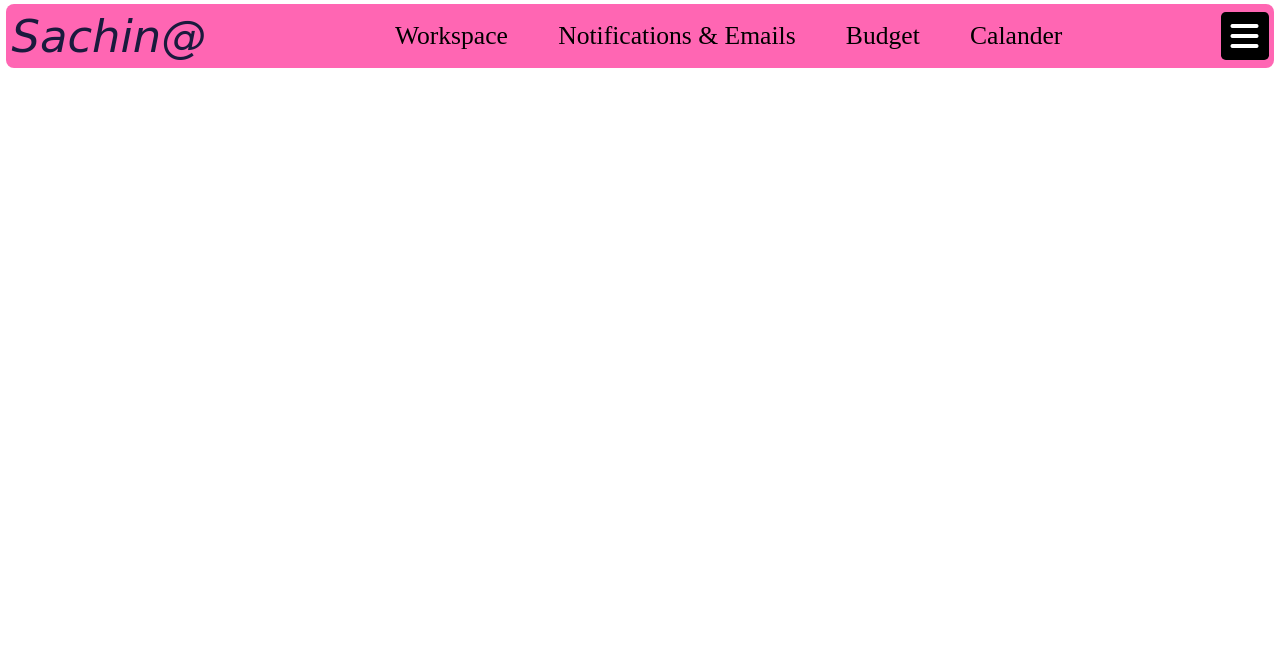
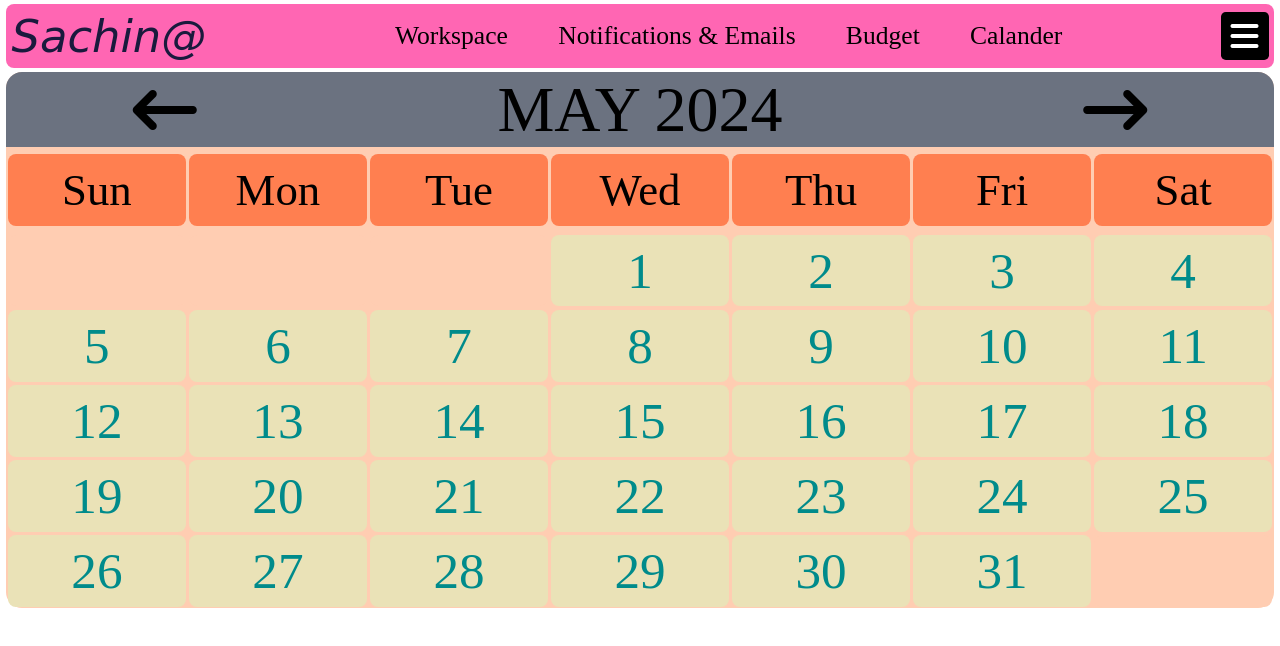
Before and after one commit to tetarwalsachinkumar/E_cell-WMO-Project, a plain HTML site: page index.html in a window 1280 px wide. Drawn offline with Linux system fonts and the light colour scheme.

Commit message:
calander added

```diff
--- a/app.js
+++ b/app.js
@@ -8,3 +8,15 @@ content[1].addEventListener("click",()=>{
     if(k%2==1) message.classList.remove("hide");
     if(k%2==0) message.classList.add("hide");
 });
+
+
+// adding date divs
+const dates=document.querySelector(".dates");
+for(let i=1;i<=35;i++){
+    let datebox=document.createElement("div");
+    datebox.className="date";
+    if(i<=3) {datebox.innerText=""; datebox.style.backgroundColor="#ffcdb2";}
+    else if (i>3 && i<=34) datebox.innerText=i-3;
+    else{ datebox.innerText=""; datebox.style.backgroundColor="#ffcdb2";}
+    dates.appendChild(datebox);
+}
--- a/index.html
+++ b/index.html
@@ -27,6 +27,32 @@
             <div class="msg">E-Cell IITM has had an exciting tenure with numerous opportunities explored, Onboarding a great line-up of Speakers, Nurturing and Supporting Startups, Investors, VCs etc, and successfully executed 50+ events, including the Prestigious E-Summit, celebrating Entrepreneurship.</div>
         </div>
     </div>
+
+
+    <main>
+        <div class="container">
+
+
+            <div class="calander">
+                <div class="may">
+                    <div class="leftarr" id="calhead"><i class="fa-solid fa-arrow-left-long"></i></div>
+                    <p id="calhead">MAY 2024</p>
+                    <div class="rightarr" id="calhead"><i class="fa-solid fa-arrow-right-long"></i></div>
+                </div>
+                <div class="days">
+                    <div class="day">Sun</div>
+                    <div class="day">Mon</div>
+                    <div class="day">Tue</div>
+                    <div class="day">Wed</div>
+                    <div class="day">Thu</div>
+                    <div class="day">Fri</div>
+                    <div class="day">Sat</div>
+                </div>
+                <div class="dates"></div>
+            </div>
+        </div>
+    </main>
+
     <script src="app.js"></script>
 </body>
 </html>
--- a/style.css
+++ b/style.css
@@ -77,3 +77,65 @@ body{
 .msg{
     font-size: 1.5vw;
 }
+
+
+/* style for calender */
+.container{
+    height: 90vh;
+    margin: 0.5vh .5vw 0.5vh .5vw;
+    border-radius: 8px;
+    display: grid;
+    grid-template-rows: 49% 25% 25%;
+    row-gap: .5%;
+}
+.calander{
+    grid-row-start: 1;
+    grid-row-end: 3;
+    display: grid;
+    grid-template-columns: repeat(1,1fr);
+    grid-template-rows:14% 14% 70%;
+    row-gap: 1%;
+    border-radius: 2vh;
+    background-color:#ffcdb2;
+}
+.may{
+    background-color: #6b7280;
+    display: grid;
+    grid-template-columns: 25% 50% 25%;
+    border-top-left-radius: 2vh;
+    border-top-right-radius: 2vh;
+}
+.days{
+    display: grid;
+    grid-template-columns:repeat(7,1fr);
+}
+.dates{
+    display: grid;
+    grid-template-columns: repeat(7,1fr);
+    grid-template-rows: repeat(5,1fr);
+}
+#calhead{
+     display: flex;
+     justify-content: center;
+     align-items: center;
+     font-size: 5vw;
+}
+.day{
+    margin: .2vh;
+    background-color:coral;
+    border-radius: 1vh;
+    display: flex;
+    justify-content: center;
+    align-items: center;
+    font-size: 3.5vw;
+}
+.date{
+    margin: .2vh;
+    background-color: #eae2b7;
+    border-radius: 1vh;
+    display: flex;
+    justify-content: center;
+    align-items: center;
+    font-size: 4vw;
+    color: darkcyan;
+}
```
